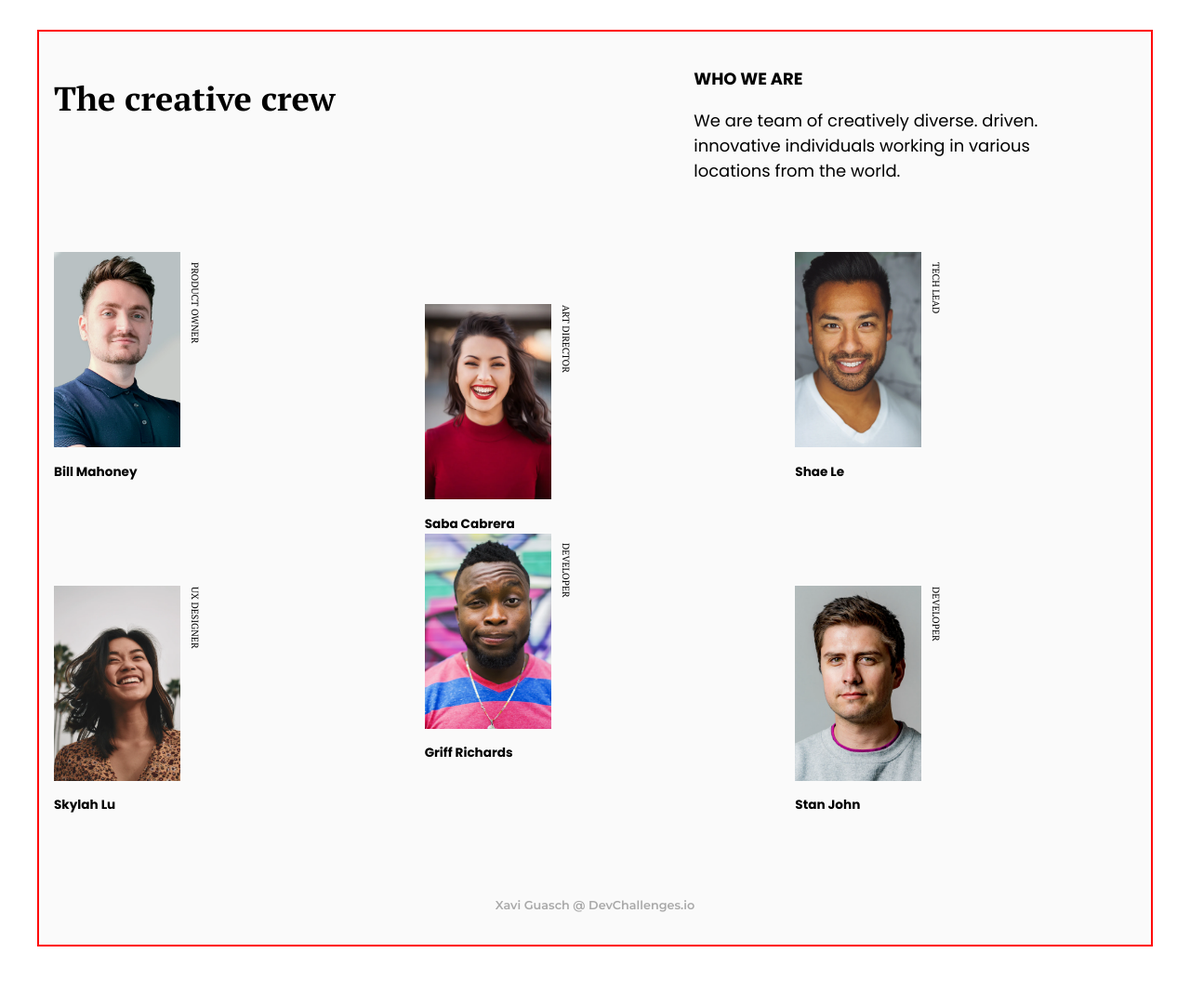
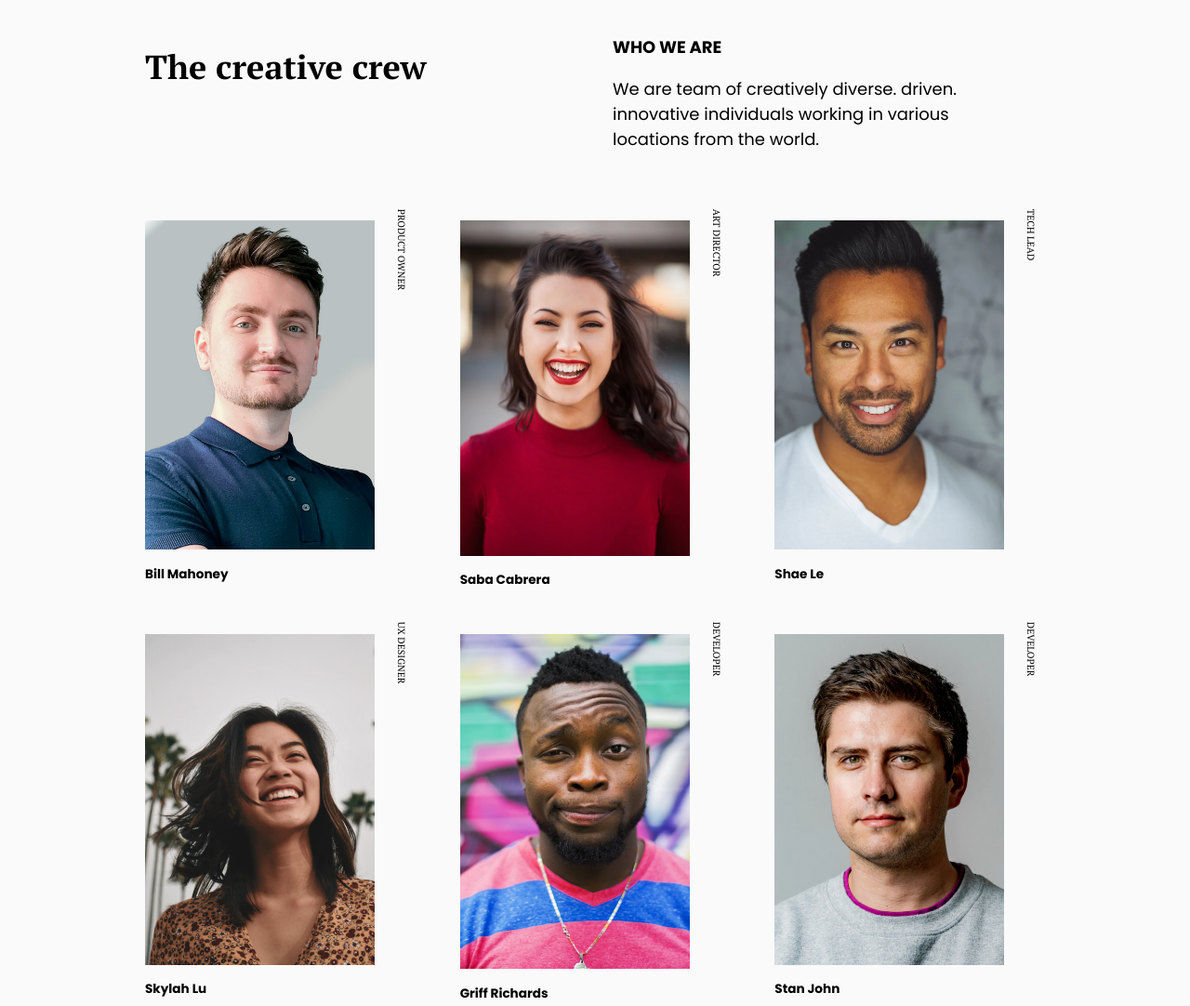
Before and after one commit to xaviguasch/devchallenges-rwdp-2-my-team-page, a plain HTML site: page index.html in a window 1280 px wide. Shown: the top 1082 px of the page at 93% size. Before the commit the page ends 1018 px from the top, so only its background shows below. Drawn offline with Linux system fonts and the light colour scheme; files whose address does not match are found by name.

Commit message:
added more mobile adjustments

```diff
--- a/style.css
+++ b/style.css
@@ -7,6 +7,7 @@ body {
   margin: 0;
   font-family: 'Poppins', sans-serif;
   font-size: 1rem;
+  background: #fafafa;
 }
 
 img {
@@ -26,7 +27,7 @@ h1 {
 
 .subtitle {
   font-weight: 700;
-  font-size: 1rem;
+  font-size: 1.1rem;
   text-transform: uppercase;
 }
 
@@ -59,7 +60,6 @@ h1 {
 
 .container {
   padding: 1.4em 1em;
-  background: #fafafa;
 }
 
 .hero-title {
@@ -69,13 +69,12 @@ h1 {
 .gallery {
   margin-top: 3.5em;
   display: grid;
-  grid-template-columns: 1fr 1fr;
-  grid-column-gap: 2em;
+  grid-template-columns: repeat(2, minmax(0, 1fr));
+  grid-column-gap: 1.5em;
 }
 
 .person {
   position: relative;
-  width: 160px;
 }
 
 .person-right-mobile {
@@ -84,8 +83,6 @@ h1 {
 
 .image {
   width: 85%;
-  height: 210px;
-  object-fit: cover;
 }
 
 .name {
@@ -110,7 +107,7 @@ h1 {
   justify-content: center;
 }
 
-@media (min-width: 1200px) {
+@media (min-width: 1100px) {
   body {
     height: 100vh;
   }
@@ -118,7 +115,6 @@ h1 {
   h1 {
     font-size: 2.25rem;
   }
-
   .subtitle,
   .text {
     font-size: 1.125rem;
@@ -129,9 +125,9 @@ h1 {
   }
 
   .container {
-    border: 2px solid red;
-    max-width: 1200px;
-    margin: 2em auto;
+    max-width: 1000px;
+    height: 100%;
+    margin: 0 auto;
   }
 
   .hero {
@@ -144,12 +140,25 @@ h1 {
   }
 
   .hero-sub {
-    width: 45%;
+    width: 53%;
     padding: 0 3em;
   }
 
   .gallery {
-    grid-template-columns: 1fr 1fr 1fr;
-    grid-column-gap: 2em;
+    width: 100%;
+    grid-template-columns: repeat(3, minmax(0, 1fr));
+    grid-column-gap: 3em;
   }
+
+  .person {
+    margin-bottom: 3em;
+  }
+
+  .person-right-mobile {
+    margin-top: 0;
+  }
+
+  /* .footer {
+    margin-top: 15%;
+  } */
 }
```
